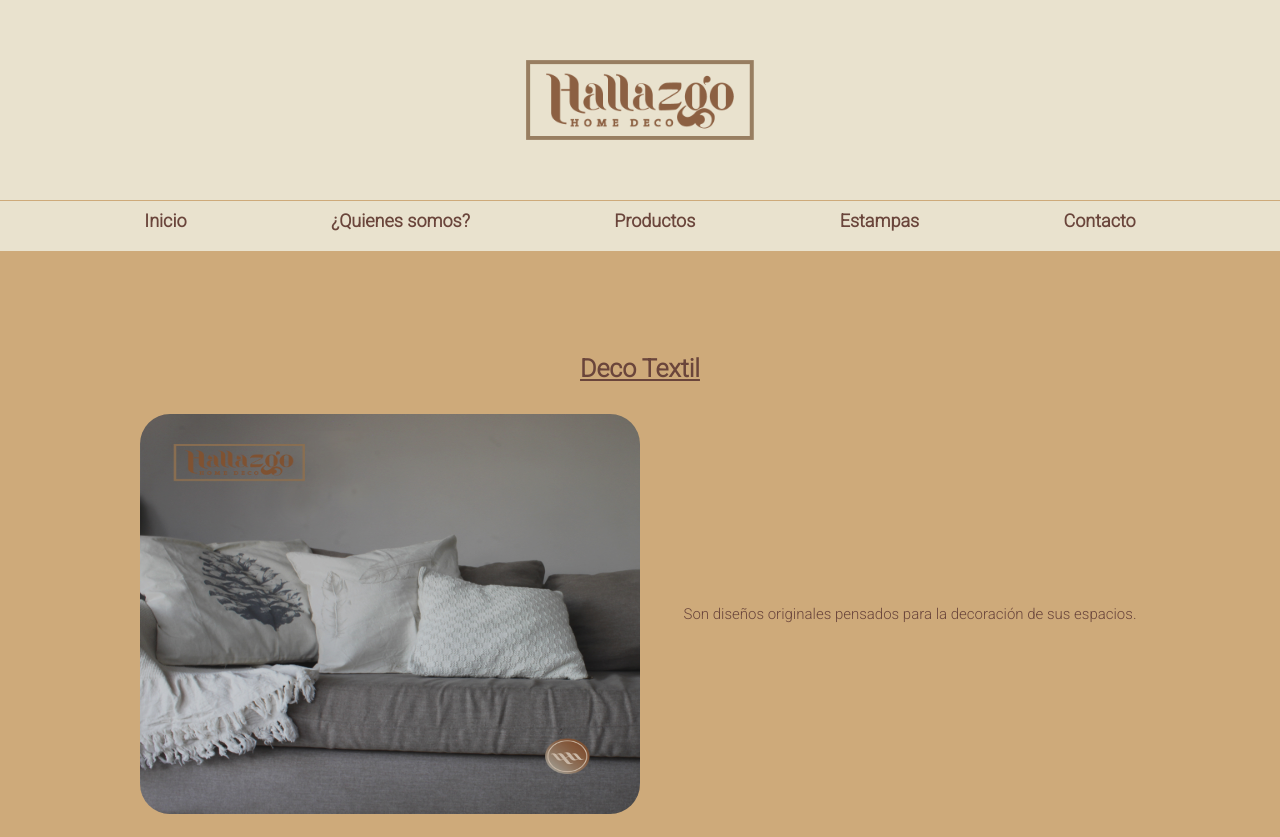
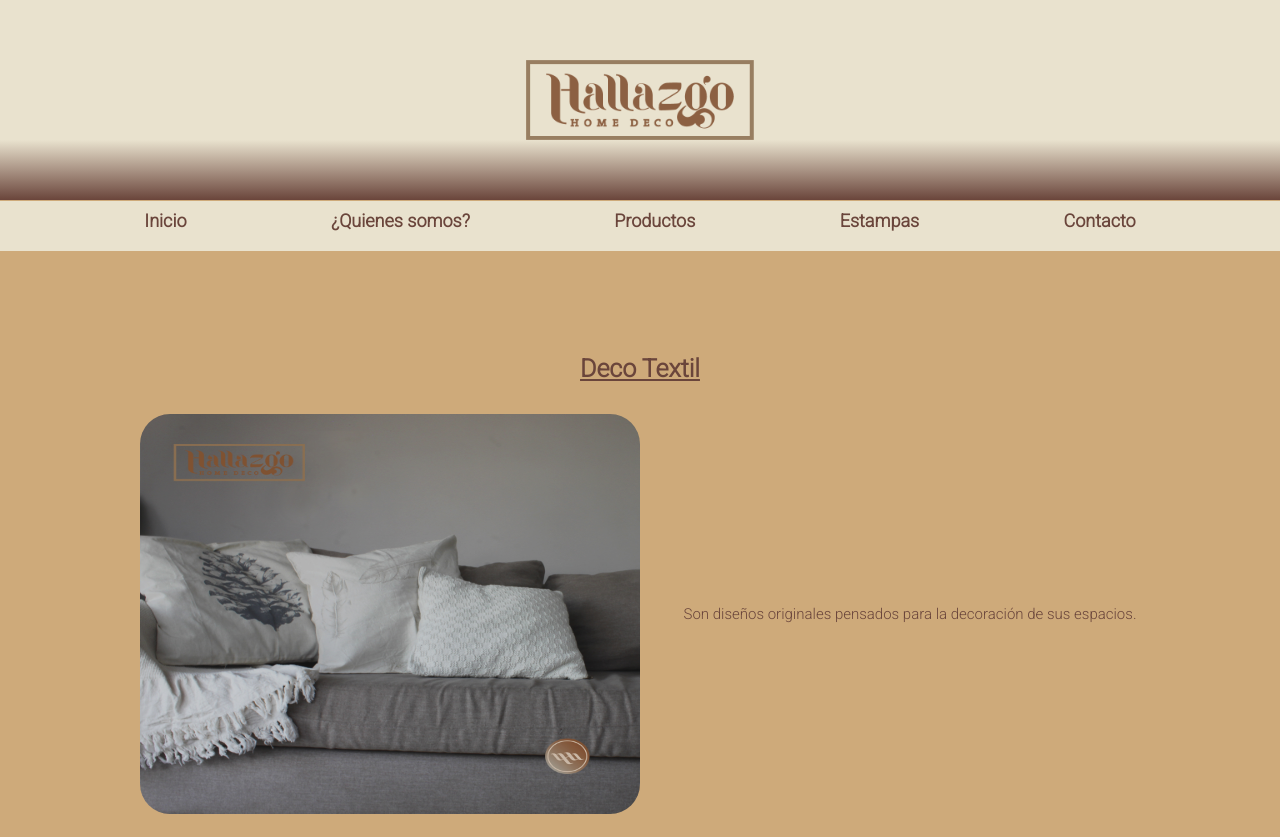
Before and after one commit to Elianapuchetta/proyecto_final_29285, a plain HTML site: page index.html in a window 1280 px wide. Shown: the top 837 px of the page. Drawn offline with Linux system fonts and the light colour scheme.

Commit message:
cambio de color en pagina index logo

```diff
--- a/css/estilos.css
+++ b/css/estilos.css
@@ -45,7 +45,8 @@ header {
     display: flex;
     justify-content: center;
     align-items: center;
-    background-color:#E9E2CE;
+    background: rgb(106,69,59);
+    background: linear-gradient(0deg, rgba(106,69,59,1) 0%, rgba(233,226,206,1) 30%);
     height: 200px;
     width: 100%;
 }
```
